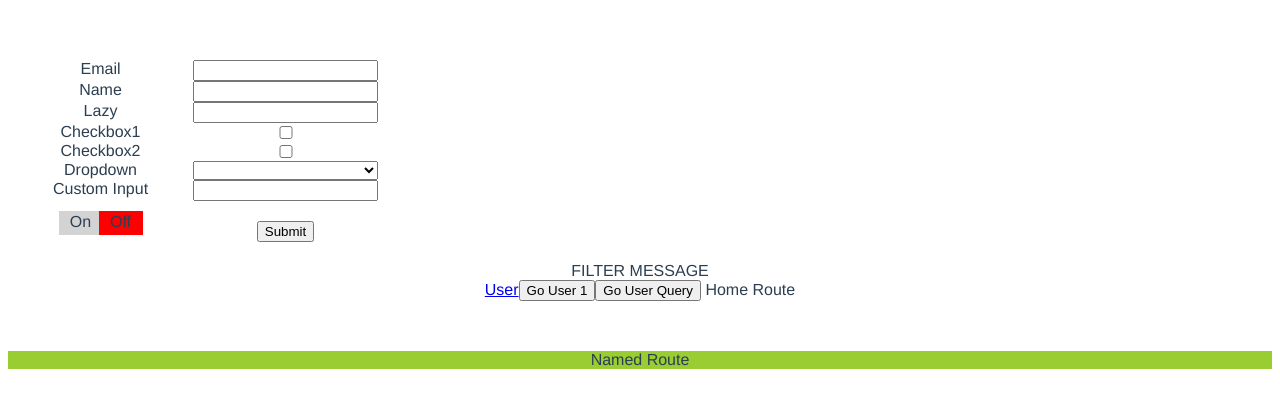
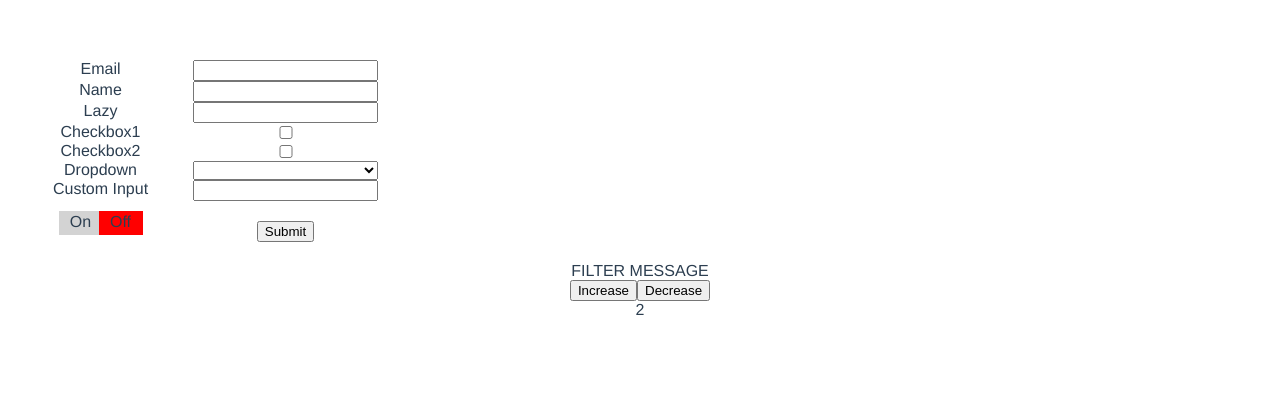
Before and after one commit to kutay-celebi/vue-tut-series, a Vue app: page /counter in a window 1280 px wide. Before the commit this address led to /. Shown: the top 408 px of the page. Built offline with nearby package versions, Linux system fonts and the light colour scheme.

Commit message:
vuex init

```diff
--- a/package.json
+++ b/package.json
@@ -13,7 +13,8 @@
     "core-js": "^3.6.5",
     "tailwindcss": "^1.4.6",
     "vue": "^2.6.11",
-    "vue-router": "^3.3.4"
+    "vue-router": "^3.3.4",
+    "vuex": "^3.5.1"
   },
   "devDependencies": {
     "@vue/cli-plugin-babel": "~4.4.0",
--- /dev/null
+++ b/src/components/Counter.vue
@@ -0,0 +1,35 @@
+<template>
+    <div>
+        <button @click="incrementAction"> Increase</button>
+        <button @click="decrement"> Decrease</button>
+
+        <div>
+            {{ doubleCounter }}
+        </div>
+    </div>
+</template>
+
+<script>
+    import {mapGetters}  from "vuex";
+
+    export default {
+        name    : "Counter",
+        methods : {
+            incrementAction: function () {
+                this.$store.dispatch("counter/incrementAction")
+            },
+            decrement: function () {
+                this.$store.dispatch("counter/decrementAction")
+            }
+        },
+        computed: {
+            ...mapGetters("counter", [
+                "doubleCounter"
+            ])
+        }
+    }
+</script>
+
+<style scoped>
+
+</style>
--- a/src/main.js
+++ b/src/main.js
@@ -4,6 +4,8 @@ import App       from './App.vue'
 import './assets/tailwind.css';
 import VueRouter from "vue-router";
 import {routes}  from "./route";
+
+import {store} from "./store/store"
 
 Vue.config.productionTip = false
 
@@ -16,5 +18,6 @@ export const router = new VueRouter({
 
 new Vue({
             router,
+            store,
             render: h => h(App)
         }).$mount('#app')
--- a/src/route.js
+++ b/src/route.js
@@ -2,6 +2,7 @@ import Home        from "./components/Home";
 import User        from "./components/user/User";
 import UserProfile from "./components/user/UserProfile";
 import NamedRoute  from "./components/NamedRoute";
+import Counter     from "./components/Counter";
 
 export const routes = [
     {
@@ -15,6 +16,10 @@ export const routes = [
     {
         path     : "/home",
         component: Home
+    },
+    {
+        path     : "/counter",
+        component: Counter
     },
     {
         path     : "/user",
--- /dev/null
+++ b/src/store/module/counter.js
@@ -0,0 +1,40 @@
+// export const GET_DOUBLE_COUNTER = "counter/getter/DOUBLE_COUNTER";
+// export const INCREMENT_COUNTER = "counter/action/DOUBLE_COUNTER";
+
+const state = {
+    counter: 1
+};
+
+const getters = {
+    doubleCounter: state => {
+        return state.counter * 2;
+    }
+}
+
+const mutations = {
+    // mutations work synchronous but action
+    increment: state => {
+        state.counter++
+    },
+    decrement: state => {
+        state.counter--
+    }
+};
+
+const actions = {
+    incrementAction: injectee => {
+        setTimeout(() => injectee.commit("increment"), 1000);
+
+    },
+    decrementAction: injectee => {
+        setTimeout(() => injectee.commit("decrement"), 1000);
+
+    }
+}
+
+export default {
+    state,
+    getters,
+    mutations,
+    actions
+};
--- /dev/null
+++ b/src/store/store.js
@@ -0,0 +1,19 @@
+import Vue     from "vue";
+import Vuex    from "vuex"
+import counter from "./module/counter";
+
+Vue.use(Vuex);
+
+export const store = new Vuex.Store({
+                                        // also define another states etc.
+                                        state    : {},
+                                        getters  : {},
+                                        mutations: {},
+                                        actions  : {},
+                                        modules  : {
+                                            counter: {
+                                                namespaced: true,
+                                                ...counter
+                                            }
+                                        }
+                                    })
```
Also changed, not shown: 1 other file (tests, documents, lock files or other folders).
